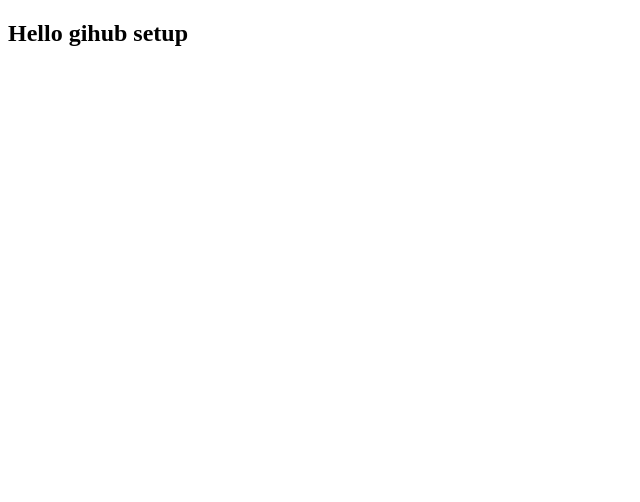
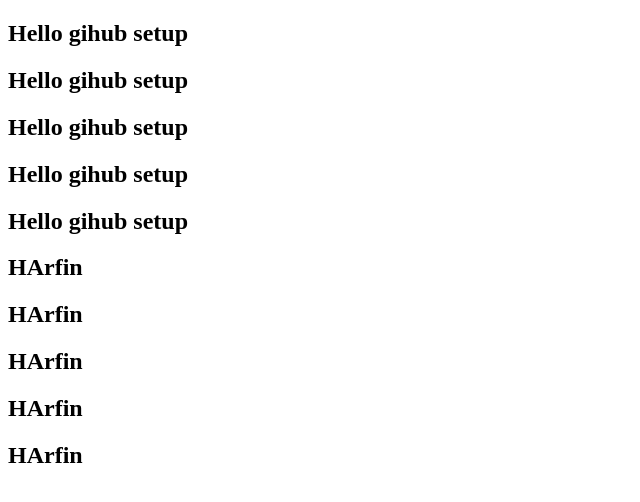
Before and after one commit to RifatEEE/first-program, a plain HTML site: page index.html in a window 1280 px wide. Shown: the whole page, without its empty margins (0-640 px from the left). Drawn offline with Linux system fonts and the light colour scheme.

Commit message:
second comment

```diff
--- a/index.html
+++ b/index.html
@@ -7,5 +7,14 @@
   </head>
   <body>
     <h2>Hello gihub setup</h2>
+    <h2>Hello gihub setup</h2>
+    <h2>Hello gihub setup</h2>
+    <h2>Hello gihub setup</h2>
+    <h2>Hello gihub setup</h2>
+    <h2>HArfin</h2>
+    <h2>HArfin</h2>
+    <h2>HArfin</h2>
+    <h2>HArfin</h2>
+    <h2>HArfin</h2>
   </body>
 </html>
```
